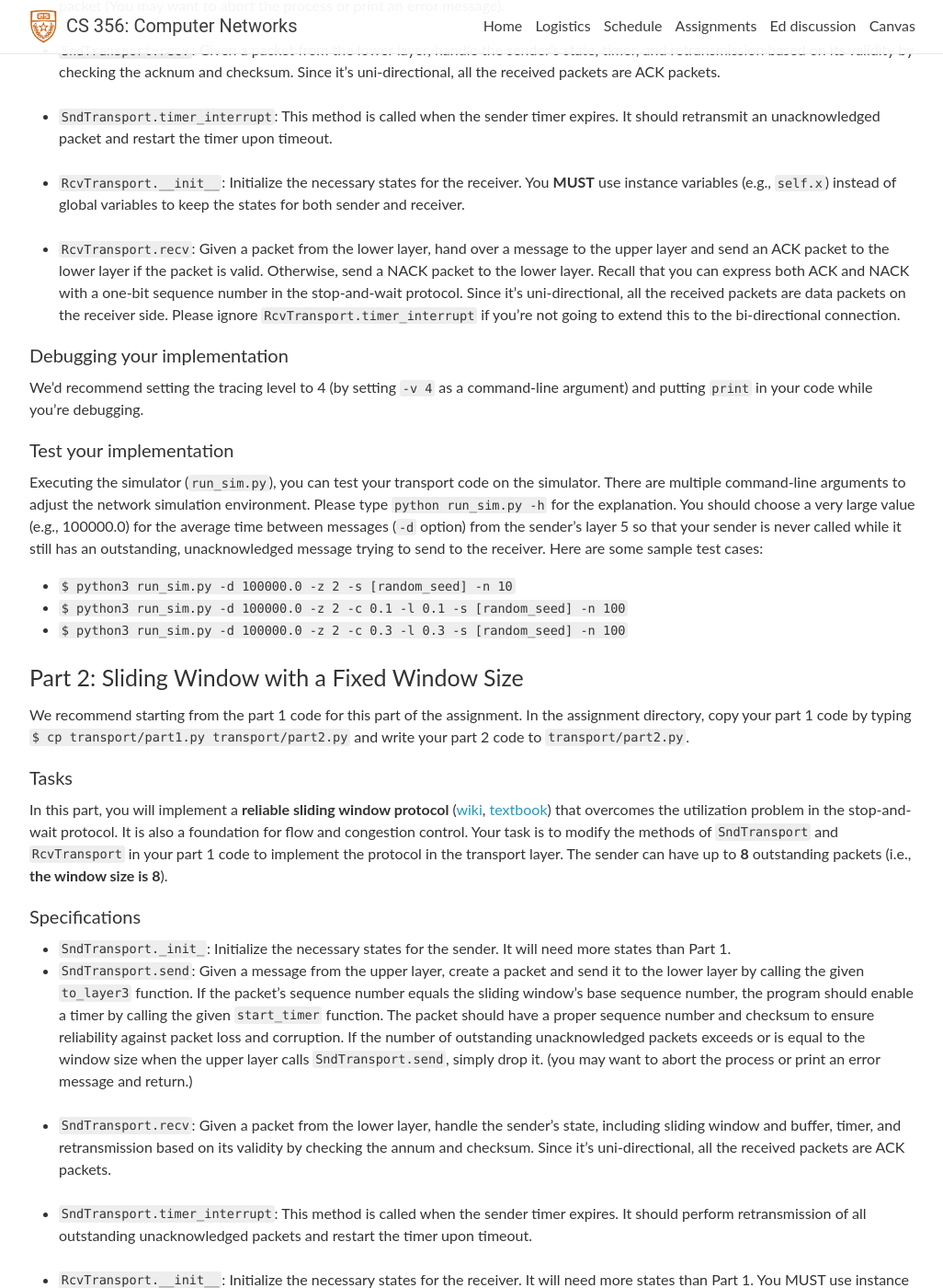
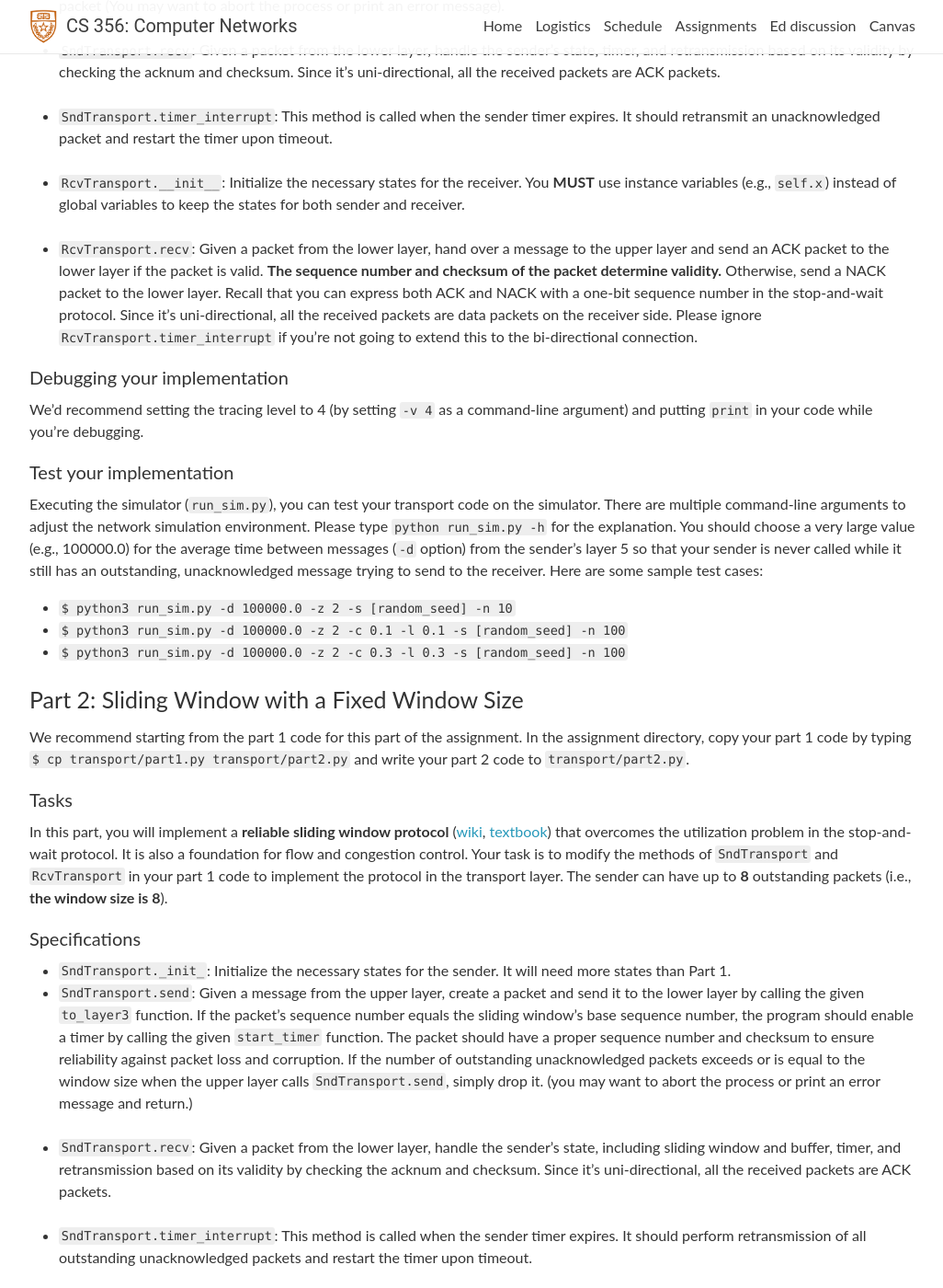
Before and after one commit to utcs356/sp25, a Jekyll site: the page built from _pages/4_congestion_flow_control.md, in a window 1280 px wide and 1400 px high, scrolled down 1709 px. Shown: the whole window at 92% size, without its empty margins (126-1152 px from the left). Built offline with Jekyll 4.4.1, drawn with Linux system fonts in a browser that asks for light colours; nearby versions of some CDN libraries; comment, search, counter and statistics services are not loaded; some of the changed text lies outside the part shown.

Commit message:
Update 4_congestion_flow_control.md

```diff
--- a/_pages/4_congestion_flow_control.md
+++ b/_pages/4_congestion_flow_control.md
@@ -42,7 +42,7 @@ The sender should wait for an ACK packet after sending a packet, and there can b
 * `SndTransport.recv`: Given a packet from the lower layer, handle the sender's state, timer, and retransmission based on its validity by checking the acknum and checksum. Since it's uni-directional, all the received packets are ACK packets. <br/><br/>
 * `SndTransport.timer_interrupt`: This method is called when the sender timer expires. It should retransmit an unacknowledged packet and restart the timer upon timeout. <br/><br/>
 * `RcvTransport.__init__`: Initialize the necessary states for the receiver. You **MUST** use instance variables (e.g., `self.x`) instead of global variables to keep the states for both sender and receiver. <br/><br/>
-* `RcvTransport.recv`: Given a packet from the lower layer, hand over a message to the upper layer and send an ACK packet to the lower layer if the packet is valid. Otherwise, send a NACK packet to the lower layer. Recall that you can express both ACK and NACK with a one-bit sequence number in the stop-and-wait protocol. Since it's uni-directional,  all the received packets are data packets on the receiver side.
+* `RcvTransport.recv`: Given a packet from the lower layer, hand over a message to the upper layer and send an ACK packet to the lower layer if the packet is valid. **The sequence number and checksum of the packet determine validity.** Otherwise, send a NACK packet to the lower layer. Recall that you can express both ACK and NACK with a one-bit sequence number in the stop-and-wait protocol. Since it's uni-directional,  all the received packets are data packets on the receiver side.
 Please ignore `RcvTransport.timer_interrupt` if you're not going to extend this to the bi-directional connection.
 
 #### Debugging your implementation
@@ -63,10 +63,10 @@ In this part, you will implement a **reliable sliding window protocol** ([wiki](
 #### Specifications
 * `SndTransport._init_`: Initialize the necessary states for the sender. It will need more states than Part 1.
 * `SndTransport.send`: Given a message from the upper layer, create a packet and send it to the lower layer by calling the given `to_layer3` function. If the packet's sequence number equals the sliding window's base sequence number, the program should enable a timer by calling the given `start_timer` function. The packet should have a proper sequence number and checksum to ensure reliability against packet loss and corruption. If the number of outstanding unacknowledged packets exceeds or is equal to the window size when the upper layer calls `SndTransport.send`, simply drop it. (you may want to abort the process or print an error message and return.) <br/><br/>
-* `SndTransport.recv`: Given a packet from the lower layer, handle the sender's state, including sliding window and buffer, timer, and retransmission based on its validity by checking the annum and checksum. Since it's uni-directional, all the received packets are ACK packets. <br/><br/>
+* `SndTransport.recv`: Given a packet from the lower layer, handle the sender's state, including sliding window and buffer, timer, and retransmission based on its validity by checking the acknum and checksum. Since it's uni-directional, all the received packets are ACK packets. <br/><br/>
 * `SndTransport.timer_interrupt`: This method is called when the sender timer expires. It should perform retransmission of all outstanding unacknowledged packets and restart the timer upon timeout. <br/><br/>
 * `RcvTransport.__init__`: Initialize the necessary states for the receiver. It will need more states than Part 1. You MUST use instance variables instead of global variables to keep the states for sender and receiver. <br/><br/>
-* `RcvTransport.recv`: Given a packet from the lower layer, hand it over to the upper layer and send an ACK packet to the lower layer if the packet is valid. The sequence number and checksum of the packet determine validity. Otherwise, resend the ACK for the most recent valid data packet.
+* `RcvTransport.recv`: Given a packet from the lower layer, hand it over to the upper layer and send an ACK packet to the lower layer if the packet is valid. **The sequence number and checksum of the packet determine validity.** Otherwise, resend the ACK for the most recent valid data packet.
 
 #### Debugging your implementation
 We'd recommend setting the tracing level to 4 (by setting `-v 4` as a command-line argument) and putting `print` in your code while you're debugging.
```
